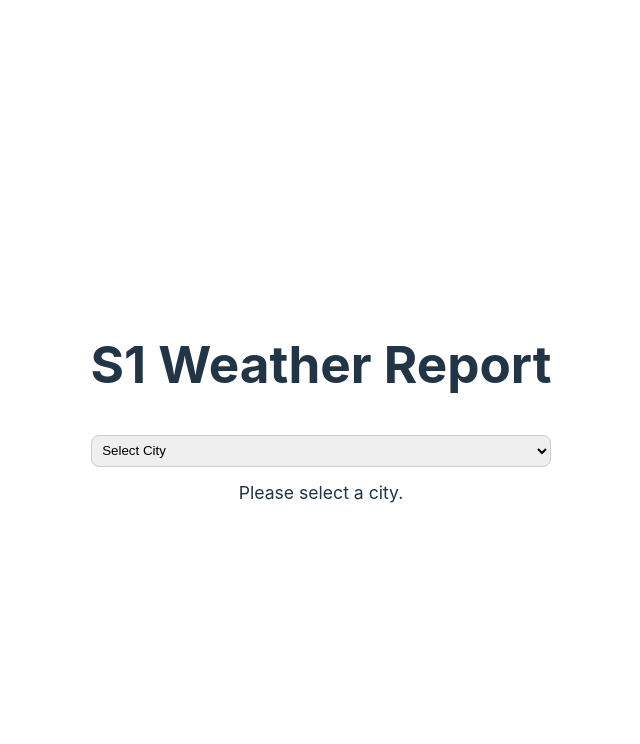
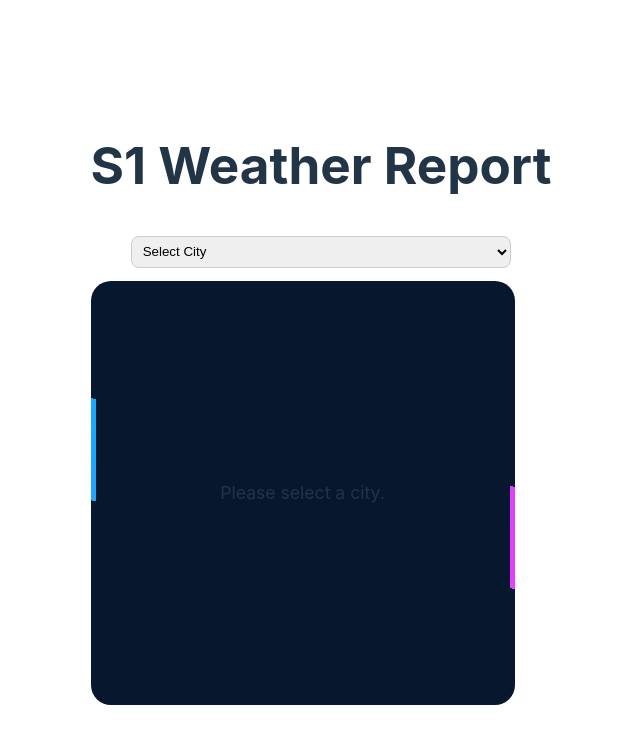
Before and after one commit to gonzalolsk/weather-report, a React (Vite) app: page / in a window 1280 px wide. Shown: the top 744 px of the page, without its empty margins (319-959 px from the left). Built offline with nearby package versions, Linux system fonts and the light colour scheme.

Commit message:
Add loading spinner

```diff
--- a/src/components/ShowWeather/ShowWeather.tsx
+++ b/src/components/ShowWeather/ShowWeather.tsx
@@ -26,9 +26,11 @@ function ShowWeather() {
     const [weatherData, setWeatherData] = useState<WeatherData | null>(null);
     const [weatherError, setWeatherError] = useState<string | null>(null);
     const [buttonText, setButtonText] = useState('Update Weather');
+    const [loading, setLoading] = useState(false);
 
     const fetchWeather = async (city: string) => {
         try {
+            setLoading(true);
             const apiKey = import.meta.env.VITE_WEATHER_API_KEY;
             const url = `https://www.meteosource.com/api/v1/free/point?place_id=${city}&key=${apiKey}`;
             const response = await fetch(url);
@@ -54,7 +56,10 @@ function ShowWeather() {
             console.error('Failed to fetch weather data:', error);
             setWeatherData(null);
             setWeatherError('Please try again');
+        } finally {
+            setLoading(false);
         }
+
     };
 
     useEffect(() => {
@@ -70,6 +75,7 @@ function ShowWeather() {
                 <select name="cities" id="cities" onChange={(e) => setCity(e.target.value)}>
                     <option value="0">Select City</option>
                     <option value="buenos-aires">Buenos Aires</option>
+                    <option value="city-bell-3435379">City Bell</option>
                     <option value="cordoba">Córdoba</option>
                     <option value="bogota">Bogotá</option>
                     <option value="ushuaia">Ushuaia</option>
@@ -78,11 +84,15 @@ function ShowWeather() {
                     <option value="los-angeles">Los Angeles</option>
                 </select>
             </article>
-                        {weatherError ? (
+            <article className="card">
+                <div className="show-weather">
+                        {
+                        loading ? (
+                            <div className='spinner'></div>
+                        ) :
+                        weatherError ? (
                             <p>Error: {weatherError}</p>
                         ) : weatherData ? (
-            <article className="card">
-                <div className="show-weather">
                     <div className="weather">
                             <div>
                                 {weatherData && <Clock timezone={weatherData.timezone} />}
@@ -111,11 +121,11 @@ function ShowWeather() {
                                 <button className="btn-sm" onClick={() => fetchWeather(city)}>{buttonText}</button>
                             </div>
                     </div>
+                ) : (
+                    <p>Please select a city.</p>
+                )}
                 </div>
             </article>
-                        ) : (
-                            <p>Please select a city.</p>
-                        )}
         </section>
     );
 }
--- a/src/index.css
+++ b/src/index.css
@@ -60,8 +60,8 @@ button:focus-visible {
   outline: 4px auto -webkit-focus-ring-color;
 }
 .card {
-  /* width: 190px;
-  height: 254px; */
+  width: 360px;
+  height: 360px;
   min-height: 200px;
   background: #07182E;
   position: relative;
@@ -81,7 +81,7 @@ button:focus-visible {
   content: '';
   position: absolute;
   width: 100px;
-  background-image: linear-gradient(180deg, rgb(0, 183, 255), rgb(255, 48, 255));
+  background-image: linear-gradient(180deg, #00b7ff, #ff30ff);
   height: 130%;
   animation: rotBGimg 7s linear infinite;
   transition: all 0.2s linear;
@@ -95,6 +95,25 @@ button:focus-visible {
 .indicator-icon{
   width: 1.5rem;
   height: 1.5rem;
+}
+.spinner {
+  border: 4px solid #ff30ff;
+  border-color: #00b7ff transparent #ff30ff transparent;
+  border-radius: 50%;
+  border-left-color: transparent;
+  width: 36px;
+  height: 36px;
+
+  animation: spin 1s linear infinite;
+}
+@keyframes spin {
+  0% {
+    transform: rotate(0deg);
+  }
+
+  100% {
+    transform: rotate(360deg);
+  }
 }
 
 @keyframes rotBGimg {
@@ -118,7 +137,7 @@ button:focus-visible {
 
 
 select#cities{
-  width: 100%;
+  width: 380px;
   padding: 0.5em;
   border-radius: 8px;
   border: 1px solid #ccc;
```
